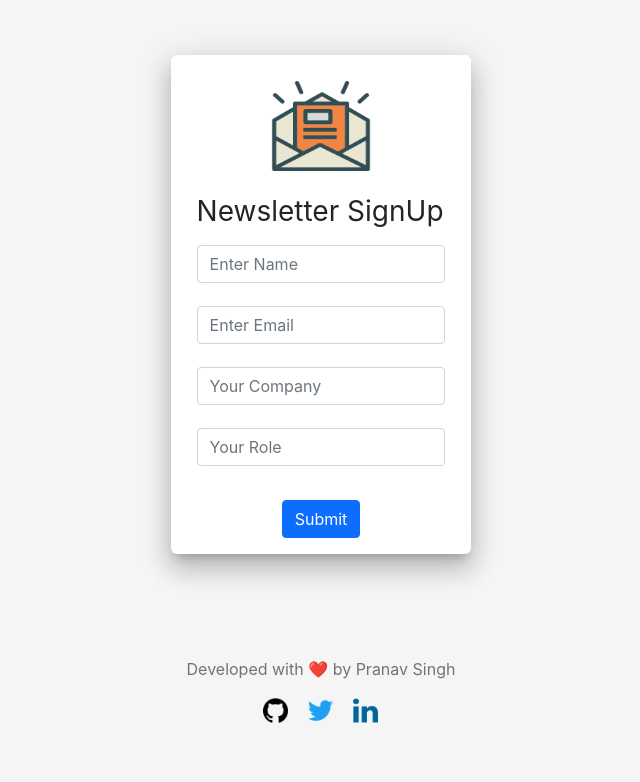
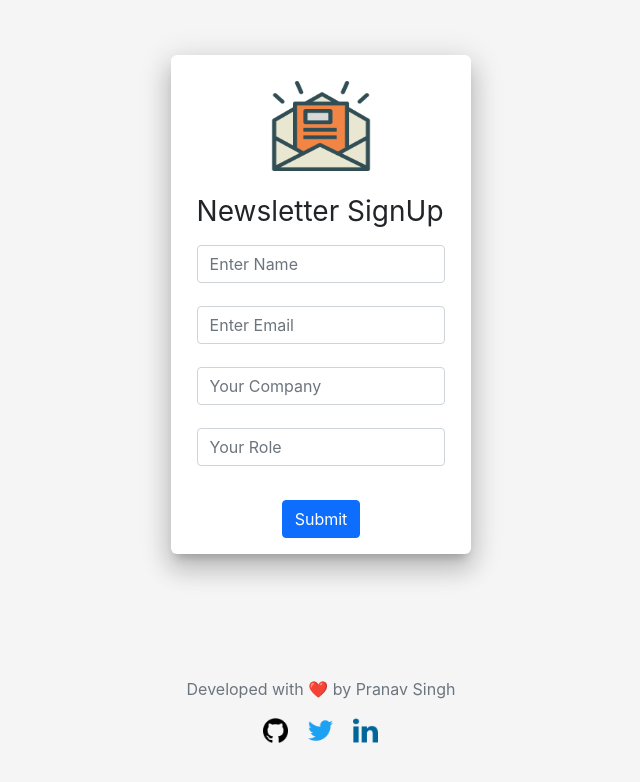
Before and after one commit to theBeginner86/appwrite-react, a React (Create React App) app: page / in a window 1280 px wide. Shown: the top 782 px of the page, without its empty margins (319-959 px from the left). Built offline with nearby package versions, Linux system fonts and the light colour scheme.

Commit message:
Improve UI of footer

```diff
--- a/src/components/footer/footer.css
+++ b/src/components/footer/footer.css
@@ -1,5 +1,5 @@
 .footer {
-    padding: 40px 20px;
+    padding: 60px 20px 40px;
 }
 
 .footer-link {
```
